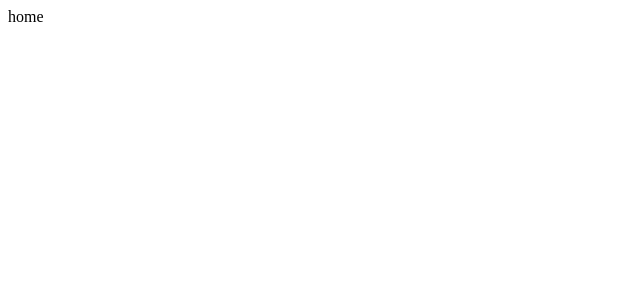
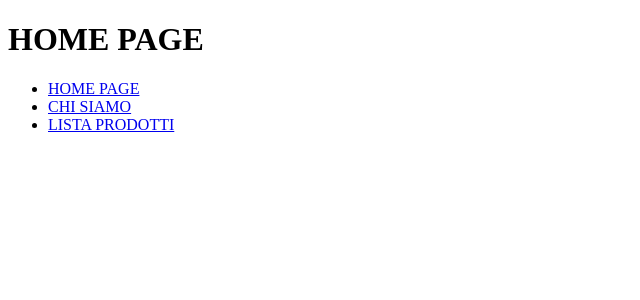
Before and after one commit to EstebanCaponio/react-router, a React (Vite) app: page / in a window 1280 px wide. Shown: the top 300 px of the page, without its empty margins (0-640 px from the left). Built offline with nearby package versions, Linux system fonts and the light colour scheme.

Commit message:
feat: added navbar to components

```diff
--- a/src/pages/ChiSiamo.jsx
+++ b/src/pages/ChiSiamo.jsx
@@ -1,7 +1,10 @@
+import NavBar from "../components/NavBar";
+
 export default function ChiSiamo() {
     return (
         <>
-            <div>ChiSiamo</div>
+            <h1>CHI SIAMO</h1>
+            <NavBar />
         </>
     )
 }
--- a/src/pages/HomePage.jsx
+++ b/src/pages/HomePage.jsx
@@ -1,7 +1,10 @@
+import NavBar from "../components/NavBar";
+
 export default function HomePage() {
     return (
         <>
-            <div>home</div>
+            <h1>HOME PAGE</h1>
+            <NavBar />
         </>
     )
 }
--- a/src/pages/ListaDeiPost.jsx
+++ b/src/pages/ListaDeiPost.jsx
@@ -1,7 +1,10 @@
+import NavBar from "../components/NavBar";
+
 export default function ListaDeiPost() {
     return (
         <>
-            <div>ListaDeiPost</div>
+            <h1>LISTA PRODOTTI</h1>
+            <NavBar />
         </>
     )
 }
```
